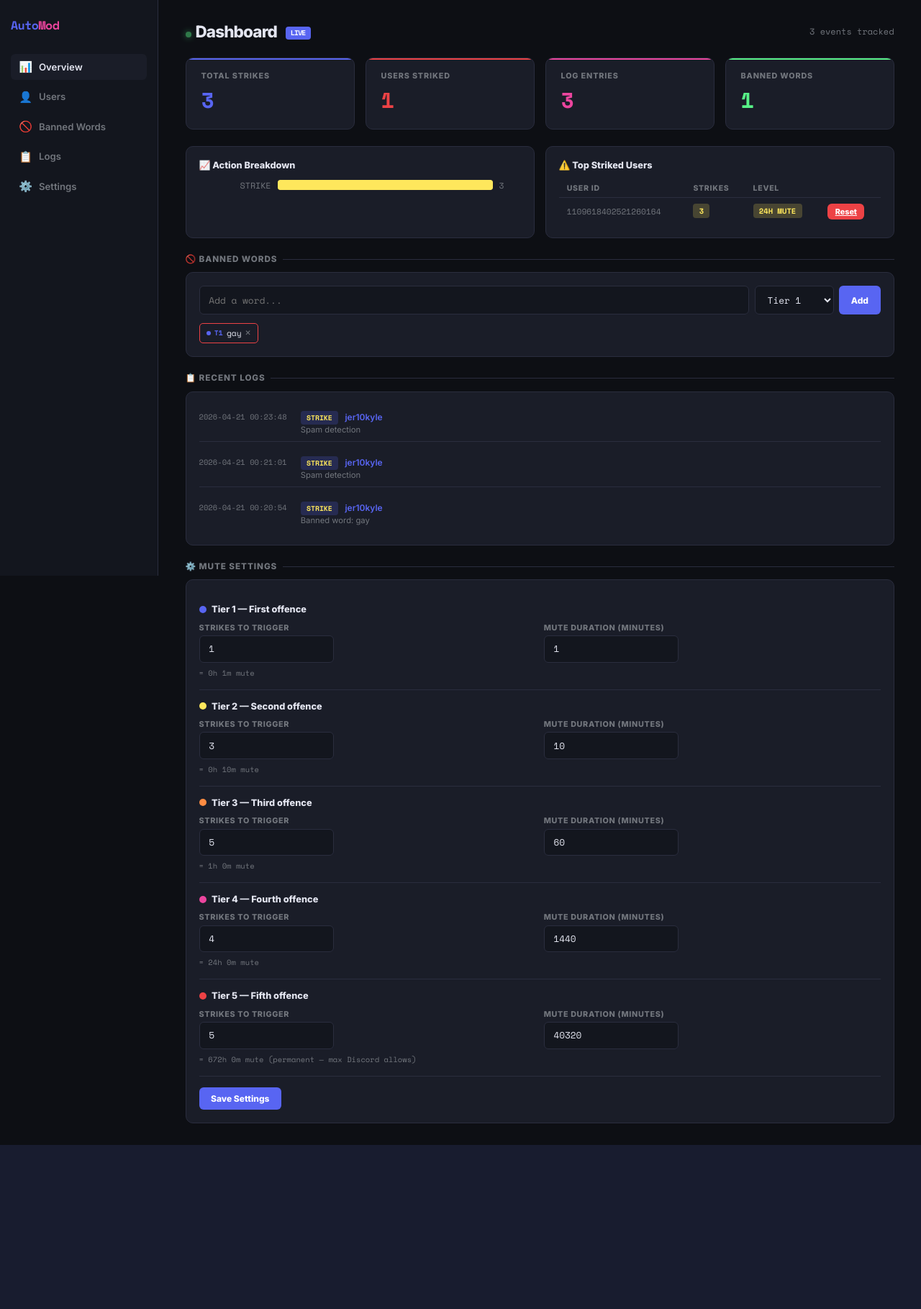
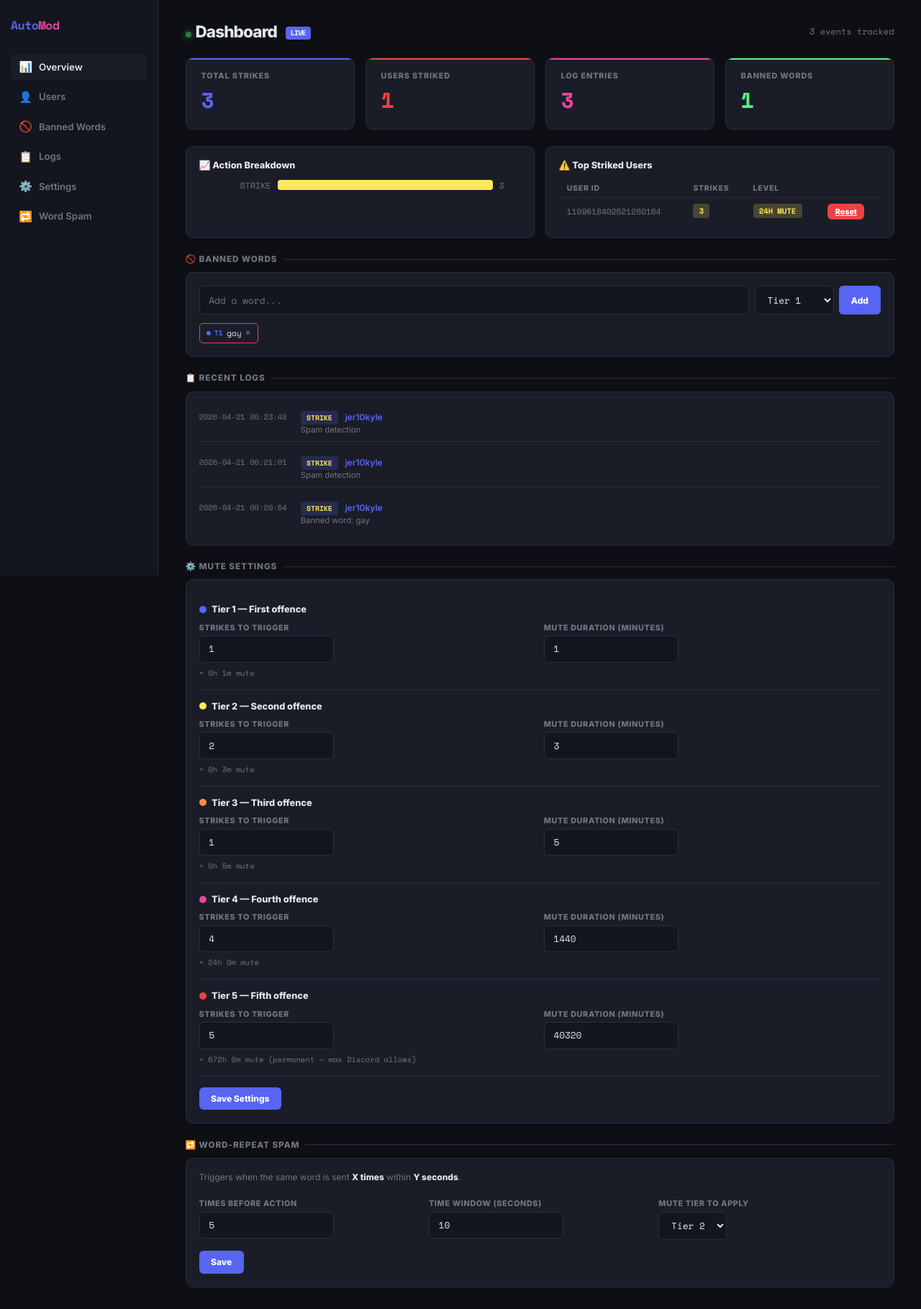
Before and after one commit to jere10kyle-crypto/Bot-V6, a Flask app: page / in a window 1280 px wide. Shown: the whole page at 72% size. Before the commit the page ends 1591 px from the top, so only its background shows below. Run offline with Flask 3, Linux system fonts and the light colour scheme.

Commit message:
Add new word-repeat spam detection and disable dashboard auto-refresh
Implement word-repeat spam detection in bot, add new settings for spam limits and tiers, and replace dashboard auto-refresh with AJAX updates for stats.

Replit-Commit-Author: Agent
Replit-Commit-Session-Id: 77d2d713-a9a1-4208-9651-43a1858acc3e
Replit-Commit-Checkpoint-Type: full_checkpoint
Replit-Commit-Event-Id: e73bfaeb-1e7f-4b36-9092-8bd2387d8e24
Replit-Commit-Screenshot-Url: https://storage.googleapis.com/screenshot-production-us-central1/61baff47-457a-463d-9af6-c1c91fa3d65b/77d2d713-a9a1-4208-9651-43a1858acc3e/HJNVygu
Replit-Helium-Checkpoint-Created: true

```diff
--- a/dashboard/app.py
+++ b/dashboard/app.py
@@ -12,6 +12,9 @@ DEFAULT_SETTINGS = {
     "tier3_strikes": 3,  "tier3_minutes": 60,
     "tier4_strikes": 4,  "tier4_minutes": 1440,
     "tier5_strikes": 5,  "tier5_minutes": 40320,
+    "spam_word_limit":  5,
+    "spam_word_window": 10,
+    "spam_word_tier":   2,
 }
 
 # ── Helpers ───────────────────────────────────────────────────────────────────
@@ -112,6 +115,9 @@ def save_settings():
         for t in range(1, 6):
             s[f"tier{t}_strikes"] = max(1, int(request.form.get(f"tier{t}_strikes", DEFAULT_SETTINGS[f"tier{t}_strikes"])))
             s[f"tier{t}_minutes"] = max(1, int(request.form.get(f"tier{t}_minutes", DEFAULT_SETTINGS[f"tier{t}_minutes"])))
+        s["spam_word_limit"]  = max(2, int(request.form.get("spam_word_limit",  DEFAULT_SETTINGS["spam_word_limit"])))
+        s["spam_word_window"] = max(1, int(request.form.get("spam_word_window", DEFAULT_SETTINGS["spam_word_window"])))
+        s["spam_word_tier"]   = max(1, min(5, int(request.form.get("spam_word_tier", DEFAULT_SETTINGS["spam_word_tier"]))))
     except ValueError:
         pass
     save("settings.json", s)
--- a/dashboard/templates/index.html
+++ b/dashboard/templates/index.html
@@ -309,6 +309,7 @@
   <a class="nav-item" href="#words"><span class="icon">🚫</span> Banned Words</a>
   <a class="nav-item" href="#logs"><span class="icon">📋</span> Logs</a>
   <a class="nav-item" href="#settings"><span class="icon">⚙️</span> Settings</a>
+  <a class="nav-item" href="#spam-settings"><span class="icon">🔁</span> Word Spam</a>
 </nav>
 
 <!-- Main -->
@@ -329,19 +330,19 @@
   <div class="stat-grid">
     <div class="stat-card blue">
       <div class="stat-label">Total Strikes</div>
-      <div class="stat-value" style="color:var(--accent)">{{ total_strikes }}</div>
+      <div class="stat-value" id="stat-strikes" style="color:var(--accent)">{{ total_strikes }}</div>
     </div>
     <div class="stat-card red">
       <div class="stat-label">Users Striked</div>
-      <div class="stat-value" style="color:var(--red)">{{ strikes|length }}</div>
+      <div class="stat-value" id="stat-users" style="color:var(--red)">{{ strikes|length }}</div>
     </div>
     <div class="stat-card pink">
       <div class="stat-label">Log Entries</div>
-      <div class="stat-value" style="color:var(--accent2)">{{ total_logs }}</div>
+      <div class="stat-value" id="stat-logs" style="color:var(--accent2)">{{ total_logs }}</div>
     </div>
     <div class="stat-card green">
       <div class="stat-label">Banned Words</div>
-      <div class="stat-value" style="color:var(--green)">{{ total_words }}</div>
+      <div class="stat-value" id="stat-words" style="color:var(--green)">{{ total_words }}</div>
     </div>
   </div>
 
@@ -506,6 +507,44 @@
     </div>
   </div>
 
+  <!-- Word-repeat spam settings -->
+  <div class="section" id="spam-settings">
+    <div class="section-title">🔁 Word-Repeat Spam</div>
+    <div class="card">
+      <p style="font-size:0.8rem;color:var(--muted);margin-bottom:0.75rem;">
+        Triggers when the same word is sent <strong style="color:var(--text);">X times</strong> within <strong style="color:var(--text);">Y seconds</strong>.
+      </p>
+      <form action="/save_settings" method="POST">
+        {% set s = settings %}
+        {% for t in range(1, 6) %}
+          <input type="hidden" name="tier{{ t }}_strikes" value="{{ s['tier' ~ t ~ '_strikes'] }}" />
+          <input type="hidden" name="tier{{ t }}_minutes" value="{{ s['tier' ~ t ~ '_minutes'] }}" />
+        {% endfor %}
+        <div style="display:grid;grid-template-columns:1fr 1fr 1fr;gap:0.75rem;">
+          <div>
+            <label style="font-size:0.72rem;color:var(--muted);font-weight:700;text-transform:uppercase;letter-spacing:.06em;display:block;margin-bottom:0.3rem;">Times before action</label>
+            <input class="form-input" type="number" name="spam_word_limit" min="2" value="{{ s.spam_word_limit }}" />
+          </div>
+          <div>
+            <label style="font-size:0.72rem;color:var(--muted);font-weight:700;text-transform:uppercase;letter-spacing:.06em;display:block;margin-bottom:0.3rem;">Time window (seconds)</label>
+            <input class="form-input" type="number" name="spam_word_window" min="1" value="{{ s.spam_word_window }}" />
+          </div>
+          <div>
+            <label style="font-size:0.72rem;color:var(--muted);font-weight:700;text-transform:uppercase;letter-spacing:.06em;display:block;margin-bottom:0.3rem;">Mute tier to apply</label>
+            <select name="spam_word_tier" class="form-input">
+              {% for t in range(1, 6) %}
+              <option value="{{ t }}" {% if s.spam_word_tier == t %}selected{% endif %}>Tier {{ t }}</option>
+              {% endfor %}
+            </select>
+          </div>
+        </div>
+        <div style="margin-top:1rem;">
+          <button class="btn btn-primary" type="submit">Save</button>
+        </div>
+      </form>
+    </div>
+  </div>
+
 </main>
 
 <script>
@@ -522,8 +561,19 @@
     });
   });
 
-  // Auto-refresh every 30 seconds
-  setTimeout(() => location.reload(), 30000);
+  // Silently update stat numbers every 60 seconds (no full page reload)
+  function refreshStats() {
+    fetch('/api/stats')
+      .then(r => r.json())
+      .then(d => {
+        document.getElementById('stat-strikes').textContent = d.total_strikes;
+        document.getElementById('stat-users').textContent   = d.total_users_striked;
+        document.getElementById('stat-logs').textContent    = d.total_logs;
+        document.getElementById('stat-words').textContent   = d.total_banned_words;
+      })
+      .catch(() => {});
+  }
+  setInterval(refreshStats, 60000);
 </script>
 </body>
 </html>
--- a/data/settings.json
+++ b/data/settings.json
@@ -1,7 +1,12 @@
 {
   "tier1_strikes": 1,
   "tier1_minutes": 1,
-  "tier2_strikes": 3,
-  "tier2_minutes": 10,
-  "tier3_strikes": 5
+  "tier2_strikes": 2,
+  "tier2_minutes": 3,
+  "tier3_strikes": 1,
+  "tier3_minutes": 5,
+  "tier4_strikes": 4,
+  "tier4_minutes": 1440,
+  "tier5_strikes": 5,
+  "tier5_minutes": 40320
 }
```
Also changed, not shown: bot/bot.py (+51 -4 lines).
